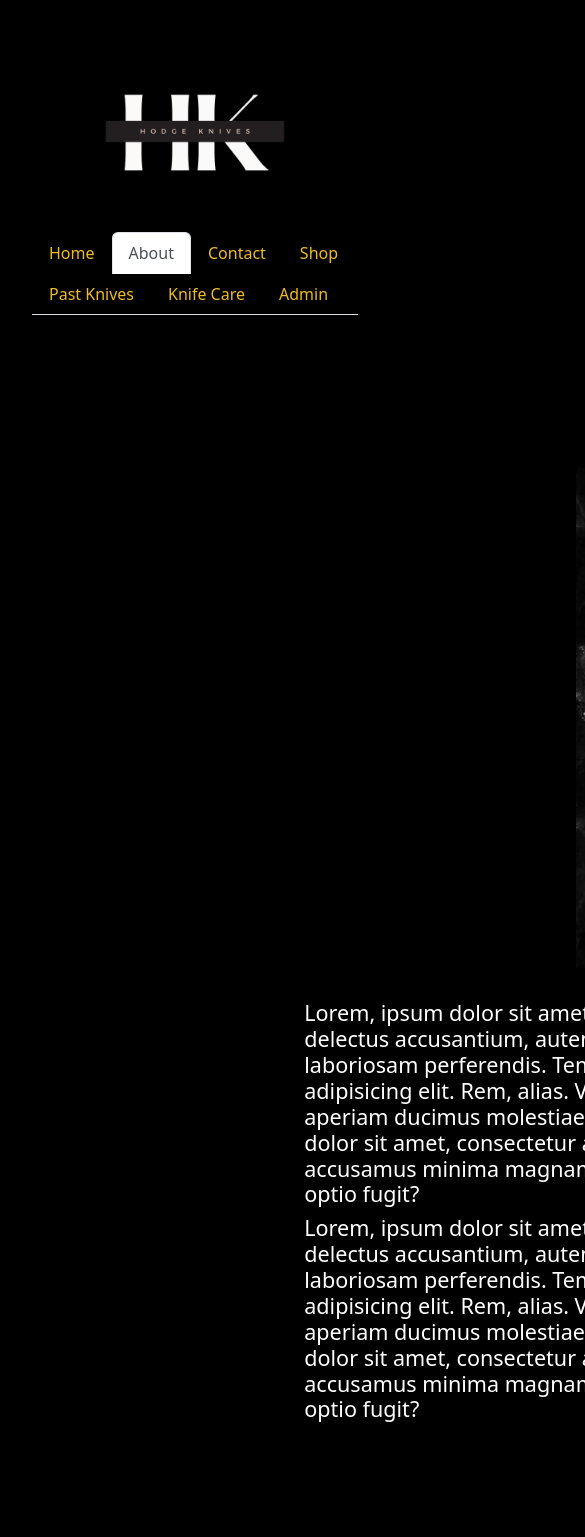
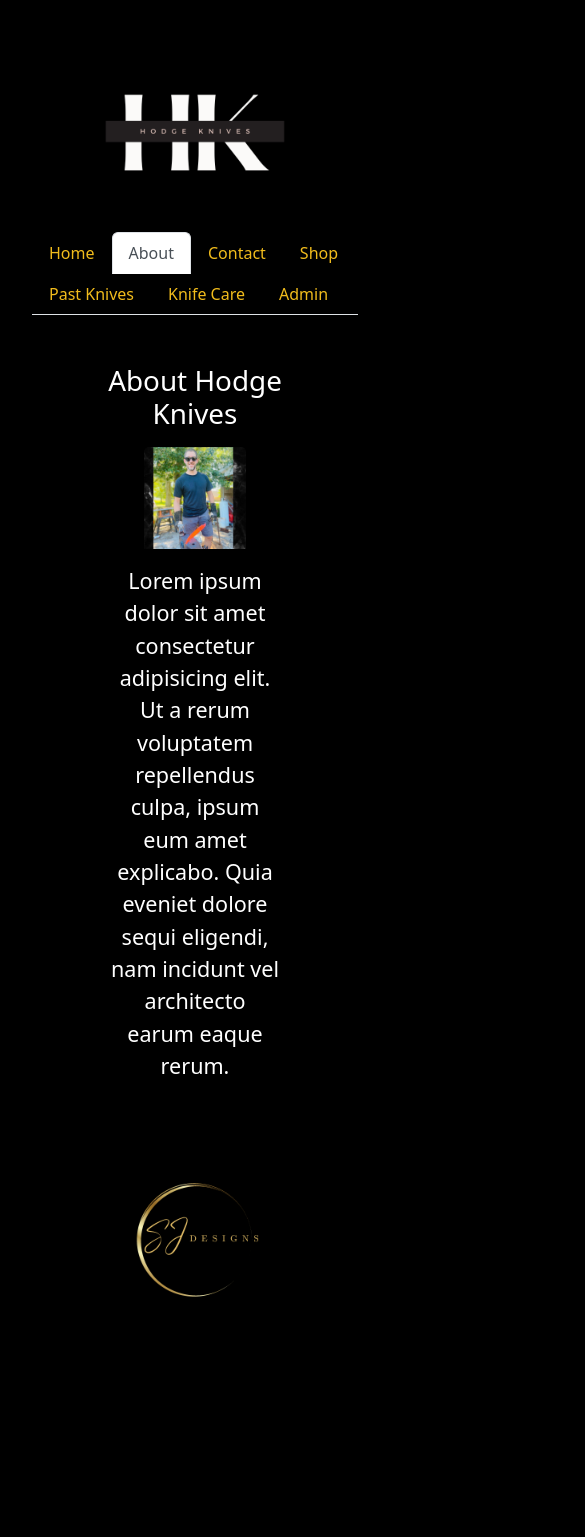
Before and after one commit to sjones-njones/Hodge-Knives, a React (Vite) app in the folder client/: page /About in a window 390 px wide. Shown: the top 1537 px of the page, 585 px wide, since content can reach past the window. After the commit the page ends 1379 px from the top, so only its background shows below. Built offline with nearby package versions, Linux system fonts and the light colour scheme; what @cloudinary/url-gen would draw is missing.

Commit message:
added responsiveness to carousel and about page

```diff
--- a/client/src/Components/HomeInfo/index.jsx
+++ b/client/src/Components/HomeInfo/index.jsx
@@ -4,7 +4,7 @@ const HomeInfo = () => {
       <h1 className='mt-5 text-white'>Get Your Own Hodge Made Knife</h1>
       <div className='card bg-black'>
 
-        <p className='fs-4 text-white text-justify'>Lorem, ipsum dolor sit amet consectetur adipisicing elit. Quasi harum, obcaecati voluptatibus ipsum delectus accusantium, autem, voluptas velit aperiam officiis quod minima. Minus corrupti odit laboriosam perferendis. Tempora, voluptatibus dolore.Lorem, ipsum dolor sit amet consectetur adipisicing elit. Rem, alias. Vel accusamus et nihil temporibus, sequi harum aspernatur voluptate rem aperiam ducimus molestiae deleniti, repellat, maxime atque magni perspiciatis pariatur? Lorem ipsum dolor sit amet, consectetur adipisicing elit. Tempore omnis reprehenderit laudantium, modi est facere accusamus minima magnam incidunt aut exercitationem non quas saepe, amet porro delectus sequi optio fugit?
+        <p className='fs-4 text-white text-justify'>Lorem, ipsum dolor sit amet consectetur adipisicing elit. Quasi harum, obcaecati voluptatibus ipsum delectus accusantium, autem, voluptas velit aperiam officiis quod minima. Minus corrupti odit laboriosam perferendis. Tempora, voluptatibus dolore.Lorem, ipsum dolor sit amet consectetur adipisicing elit.
         </p>
 
       </div>
--- a/client/src/Pages/About.jsx
+++ b/client/src/Pages/About.jsx
@@ -1,21 +1,39 @@
+import { Container, Card } from 'react-bootstrap';
 import Maker from '../assets/images/makerPic.png';
 const About = () => {
 
   return (
-    <div className='container-fluid'>
-      <div className="card bg-black m-3" style={{ width: 1500 }}>
-        <h1 className="text-white card-title m-3">About</h1>
+    <div>
+      <Container className='mt-3 '>
+      <Card className="bg-black mx-auto">
+        <Card.Title className='text-white fs-1 mb-3'>About Hodge Knives</Card.Title>
+      <Card.Img className="mx-auto w-50"variant="top" src={Maker} />
+      <Card.Body>
+        <Card.Text className='text-white fs-4'>
+          Lorem ipsum dolor sit amet consectetur adipisicing elit. Ut a rerum voluptatem repellendus culpa, ipsum eum amet explicabo. Quia eveniet dolore sequi eligendi, nam incidunt vel architecto earum eaque rerum.
+        </Card.Text>
+      </Card.Body>
+    </Card>
+      </Container>
 
-        <img className="m-3 mx-auto d-block card-img-top" src={Maker} alt="Picture of the Blacksmith" style={{ width: 500, height: 500 }}></img>
-
-        <div className="text-start card-body w-75 mx-auto">
-          <h4 className="card-text text-white">Lorem, ipsum dolor sit amet consectetur adipisicing elit. Quasi harum, obcaecati voluptatibus ipsum delectus accusantium, autem, voluptas velit aperiam officiis quod minima. Minus corrupti odit laboriosam perferendis. Tempora, voluptatibus dolore.Lorem, ipsum dolor sit amet consectetur adipisicing elit. Rem, alias. Vel accusamus et nihil temporibus, sequi harum aspernatur voluptate rem aperiam ducimus molestiae deleniti, repellat, maxime atque magni perspiciatis pariatur? Lorem ipsum dolor sit amet, consectetur adipisicing elit. Tempore omnis reprehenderit laudantium, modi est facere accusamus minima magnam incidunt aut exercitationem non quas saepe, amet porro delectus sequi optio fugit?</h4>
-
-          <h4 className="card-text text-white">Lorem, ipsum dolor sit amet consectetur adipisicing elit. Quasi harum, obcaecati voluptatibus ipsum delectus accusantium, autem, voluptas velit aperiam officiis quod minima. Minus corrupti odit laboriosam perferendis. Tempora, voluptatibus dolore.Lorem, ipsum dolor sit amet consectetur adipisicing elit. Rem, alias. Vel accusamus et nihil temporibus, sequi harum aspernatur voluptate rem aperiam ducimus molestiae deleniti, repellat, maxime atque magni perspiciatis pariatur? Lorem ipsum dolor sit amet, consectetur adipisicing elit. Tempore omnis reprehenderit laudantium, modi est facere accusamus minima magnam incidunt aut exercitationem non quas saepe, amet porro delectus sequi optio fugit?</h4>
-        </div>
-      </div>
     </div>
   );
 };
 
 export default About;
+
+
+
+// <div className='container-fluid'>
+//       <div className="card bg-black m-3" style={{ width: 1500 }}>
+//         <h1 className="text-white card-title m-3">About</h1>
+
+//         <img className="m-3 mx-auto d-block card-img-top" src={Maker} alt="Picture of the Blacksmith" style={{ width: 500, height: 500 }}></img>
+
+//         <div className="text-start card-body w-75 mx-auto">
+//           <h4 className="card-text text-white">Lorem, ipsum dolor sit amet consectetur adipisicing elit. Quasi harum, obcaecati voluptatibus ipsum delectus accusantium, autem, voluptas velit aperiam officiis quod minima. Minus corrupti odit laboriosam perferendis. Tempora, voluptatibus dolore.Lorem, ipsum dolor sit amet consectetur adipisicing elit. Rem, alias. Vel accusamus et nihil temporibus, sequi harum aspernatur voluptate rem aperiam ducimus molestiae deleniti, repellat, maxime atque magni perspiciatis pariatur? Lorem ipsum dolor sit amet, consectetur adipisicing elit. Tempore omnis reprehenderit laudantium, modi est facere accusamus minima magnam incidunt aut exercitationem non quas saepe, amet porro delectus sequi optio fugit?</h4>
+
+//           <h4 className="card-text text-white">Lorem, ipsum dolor sit amet consectetur adipisicing elit. Quasi harum, obcaecati voluptatibus ipsum delectus accusantium, autem, voluptas velit aperiam officiis quod minima. Minus corrupti odit laboriosam perferendis. Tempora, voluptatibus dolore.Lorem, ipsum dolor sit amet consectetur adipisicing elit. Rem, alias. Vel accusamus et nihil temporibus, sequi harum aspernatur voluptate rem aperiam ducimus molestiae deleniti, repellat, maxime atque magni perspiciatis pariatur? Lorem ipsum dolor sit amet, consectetur adipisicing elit. Tempore omnis reprehenderit laudantium, modi est facere accusamus minima magnam incidunt aut exercitationem non quas saepe, amet porro delectus sequi optio fugit?</h4>
+//         </div>
+//       </div>
+//     </div>
--- a/client/src/Pages/Contact.jsx
+++ b/client/src/Pages/Contact.jsx
@@ -2,7 +2,9 @@
 import FacebookLogo from '../assets/images/facebookLogo.png';
 import { useState } from 'react';
 // import { validateEmail } from '../../utils/helpers';
-
+import { Form, Button } from 'react-bootstrap';
+import Col from 'react-bootstrap/Col';
+import Row from 'react-bootstrap/Row';
 const Contact = () => {
 
   const [formState, setFormState] = useState({
@@ -42,8 +44,36 @@ const [formState, setFormState] = useState({
     }
   };
 
+
   return (
+
+
+
+
     <div>
+       <Form>
+      <Row className="mb-3">
+        <Form.Group controlId="formGridEmail">
+          <Form.Label>Email</Form.Label>
+          <Form.Control type="email" placeholder="Enter email" />
+        </Form.Group>
+
+        <Form.Group controlId="formGridPassword">
+          <Form.Label></Form.Label>
+          <Form.Control type="email" placeholder="Email" />
+        </Form.Group>
+      </Row>
+
+      <Form.Group className="mb-3" controlId="formGridAddress1">
+        <Form.Label></Form.Label>
+        <Form.Control placeholder="Message" />
+      </Form.Group>
+
+        <Button variant="primary" type="submit">
+        Submit
+      </Button>
+    </Form>
+
       <section>
         <form id="contact-form" onSubmit={handleSubmit}>
           <div>
--- a/client/src/Pages/Detail.jsx
+++ b/client/src/Pages/Detail.jsx
@@ -30,9 +30,9 @@ function Detail() {
 <SingleProductDetail />
       <div className='m-3'>
         <Link to={`/Shop`}>
-          <Button className=' btn m-2 w-25 hover btn-warning text-dark fs-5'>Back to Shop</Button>
+          <Button className=' btn m-2 hover btn-warning text-dark fs-5'>Back to Shop</Button>
         </Link>
-        <Button className='btn w-25 m-2 hover btn-warning text-dark fs-5'>Add to Cart</Button>
+        <Button className='btn m-2 hover btn-warning text-dark fs-5'>Add to Cart</Button>
       </div>
     </div>
     )
--- a/client/src/Pages/UpdateProduct.jsx
+++ b/client/src/Pages/UpdateProduct.jsx
@@ -64,7 +64,7 @@ const ProductUpdate = () => {
     const dataSecondImage = await changeSecondImage({
       variables: {
         updateProductId: id,
-        image2: image2
+        image2: secondImage
       },
     });
     setSecondImage("");
@@ -74,7 +74,7 @@ const ProductUpdate = () => {
     const dataThirdImage = await changeThirdImage({
       variables: {
         updateProductId: id,
-        image3: image3
+        image3: thirdImage
       },
     });
     setThirdImage("");
--- a/client/src/main.jsx
+++ b/client/src/main.jsx
@@ -13,6 +13,7 @@ import UpdateProduct from './Pages/UpdateProduct.jsx';
 import AdminCurrent from './Components/AdminCurrent';
 import AdminArchive from './Components/AdminArchive';
 import Login from './Pages/Login.jsx';
+import Contact from './Pages/Contact.jsx';
 // import ErrorPage from './pages/Error';
 import About from './Pages/About.jsx';
 import Shop from './Pages/Shop.jsx';
@@ -41,6 +42,10 @@ const router = createBrowserRouter([
       {
         path: '/About',
         element: <About />
+      },
+      {
+        path: '/Contact',
+        element: <Contact />
       },
       {
         path: '/Admin',
--- a/package.json
+++ b/package.json
@@ -27,6 +27,7 @@
     "eslint-config-wesbos": "^4.0.1",
     "jsonwebtoken": "^9.0.2",
     "jwt-decode": "^4.0.0",
+    "nodemailer": "^6.9.9",
     "react-bootstrap": "^2.9.0-beta.1",
     "react-confetti": "^6.1.0",
     "react-grid-layout": "^1.4.4",
```
Also changed, not shown: client/src/Components/SingleProductDetail/index.jsx (+13 -5 lines), 1 other file (tests, documents, lock files or other folders). Lines whose indentation alone changed are shown as unchanged.
